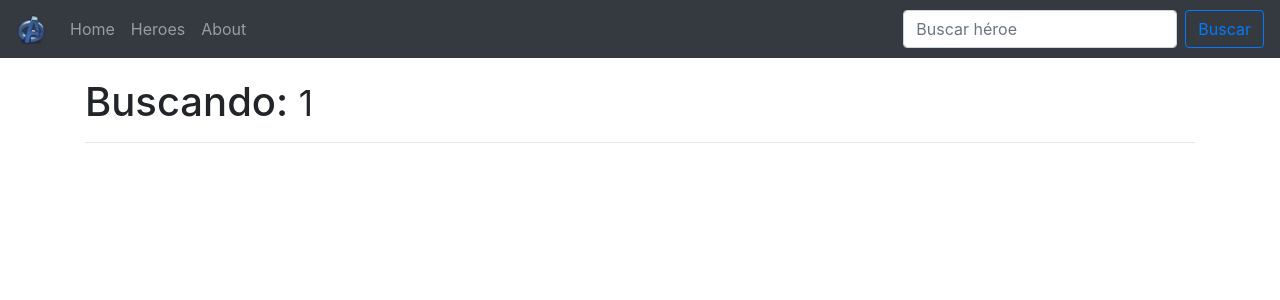
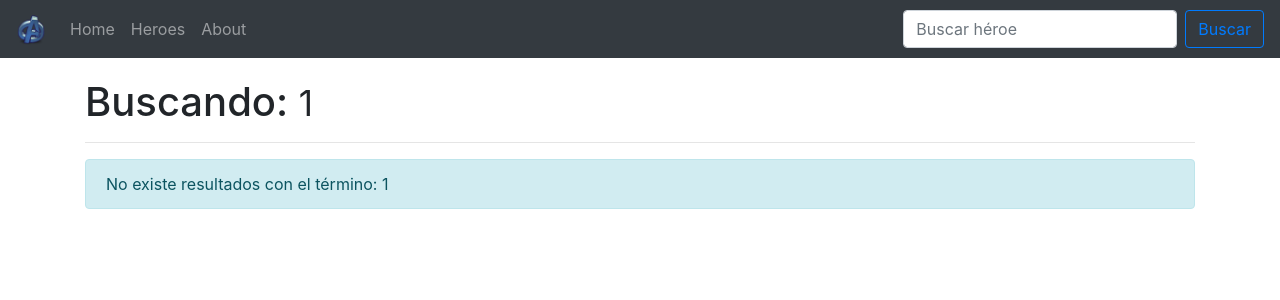
Before and after one commit to dfldiego/angular-spa-HeroesApp, an Angular app: page /buscar/1 in a window 1280 px wide. Shown: the top 300 px of the page. Built offline with nearby package versions, Linux system fonts and the light colour scheme.

Commit message:
mostrar mensaje para busquedas sin resultados.

```diff
--- a/src/app/components/buscador/buscador.component.html
+++ b/src/app/components/buscador/buscador.component.html
@@ -1,5 +1,13 @@
 <h1>Buscando: <small>{{termino}}</small></h1>
 <hr>
+
+<div class="row animated fadeIn fast" *ngIf="heroes.length == 0">
+  <div class="col-md-12">
+    <div class="alert alert-info" role="alert">
+      No existe resultados con el término: {{termino}}
+    </div>
+  </div>
+</div>
 
 <div class="card-columns">
 
```
